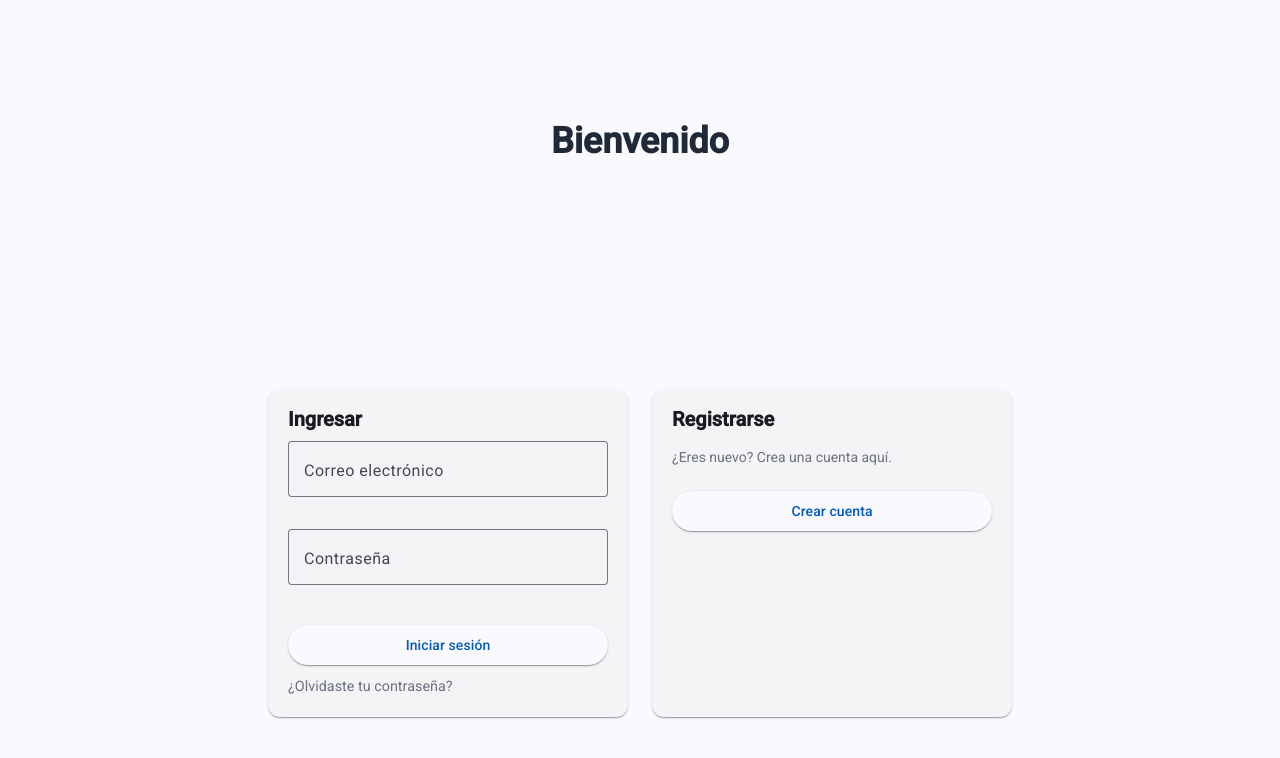
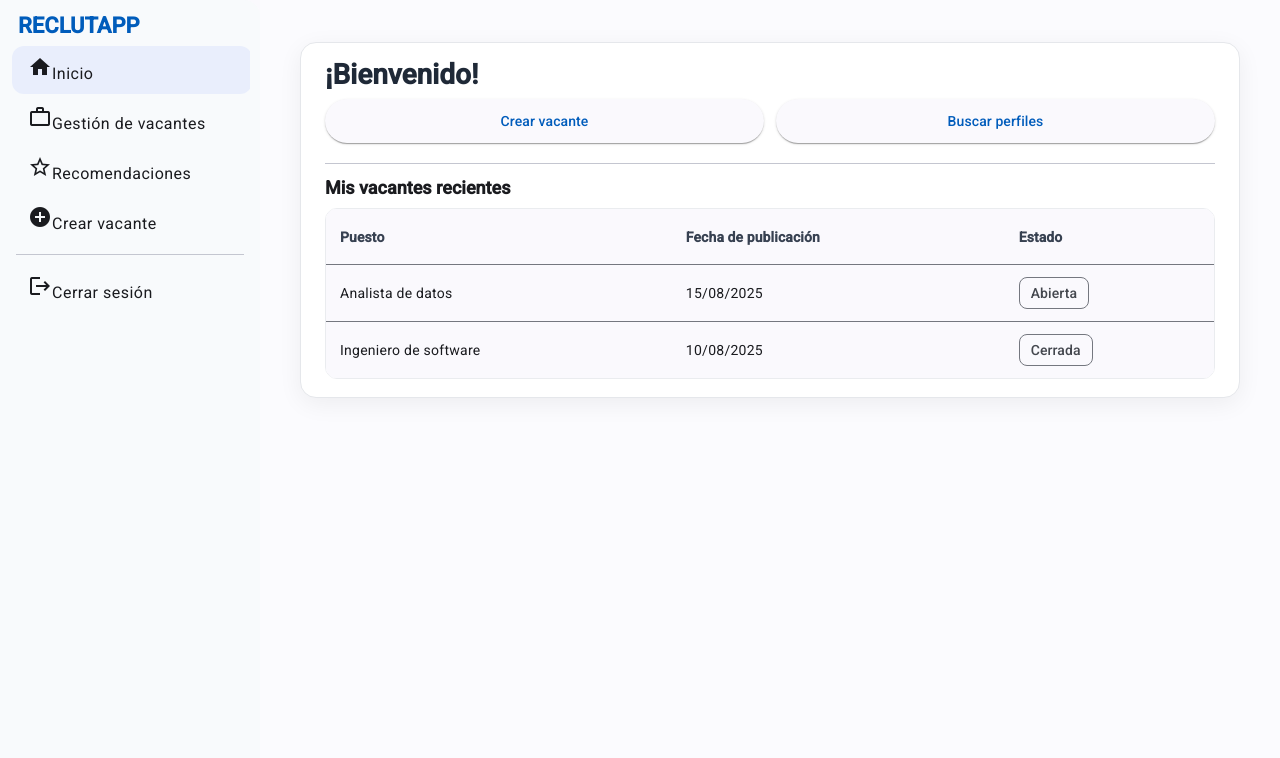
Before and after one commit to eaguilarf1/RECLUTAPP-Frontend, an Angular app: page /reclutador/inicio in a window 1280 px wide. Before the commit this address led to /auth/login. Shown: the top 758 px of the page. Built offline with nearby package versions, Linux system fonts and the light colour scheme.

Commit message:
Reclutador: Panel principal agregado

```diff
--- a/src/app/app-routing-module.ts
+++ b/src/app/app-routing-module.ts
@@ -20,6 +20,7 @@ const routes: Routes = [
       import('./features/auth/pages/forgot-password/forgot-password').then(m => m.ForgotPasswordComponent),
   },
 
+    // --- CANDIDATO ---
    {
     path: 'candidato',
     loadComponent: () =>
@@ -59,6 +60,29 @@ const routes: Routes = [
     ],
   },
 
+  // --- RECLUTADOR ---
+{
+  path: 'reclutador',
+  loadComponent: () =>
+    import('./features/recruiter/layout/layout').then(m => m.RecruiterLayoutComponent),
+  children: [
+    {
+      path: 'inicio',
+      loadComponent: () =>
+        import('./features/recruiter/pages/dashboard/dashboard')
+          .then(m => m.RecruiterDashboardComponent),
+    },
+    {
+  path: 'crear-vacante',
+  loadComponent: () =>
+    import('./features/recruiter/pages/create-vacancy/create-vacancy')
+      .then(m => m.CreateVacancyComponent),
+},
+
+    { path: '', pathMatch: 'full', redirectTo: 'inicio' },
+  ],
+},
+
   { path: '**', redirectTo: 'auth/login' },
 ];
 
--- /dev/null
+++ b/src/app/features/recruiter/layout/layout.html
@@ -0,0 +1,34 @@
+<mat-sidenav-container class="shell">
+  <mat-sidenav mode="side" opened class="sidenav">
+  <div class="brand">RECLUTAPP</div>
+
+ <mat-nav-list class="nav">
+  <a mat-list-item routerLink="/reclutador/inicio" routerLinkActive="active">
+    <mat-icon>home</mat-icon><span>Inicio</span>
+  </a>
+
+  <a mat-list-item routerLink="/reclutador/vacantes" routerLinkActive="active">
+    <mat-icon>work_outline</mat-icon><span>Gestión de vacantes</span>
+  </a>
+
+  <a mat-list-item routerLink="/reclutador/recomendaciones" routerLinkActive="active">
+    <mat-icon>star_border</mat-icon><span>Recomendaciones</span>
+  </a>
+
+  <a mat-list-item routerLink="/reclutador/crear-vacante" routerLinkActive="active">
+    <mat-icon>add_circle</mat-icon><span>Crear vacante</span>
+  </a>
+
+  <mat-divider class="nav-sep"></mat-divider>
+
+  <a mat-list-item class="logout" routerLink="/auth/login">
+    <mat-icon>logout</mat-icon><span>Cerrar sesión</span>
+  </a>
+</mat-nav-list>
+</mat-sidenav>
+
+
+  <mat-sidenav-content class="content">
+    <router-outlet />
+  </mat-sidenav-content>
+</mat-sidenav-container>
--- /dev/null
+++ b/src/app/features/recruiter/layout/layout.scss
@@ -0,0 +1,61 @@
+:host {
+  display: block;
+  overflow-x: hidden !important;
+}
+:host ::ng-deep .mat-drawer-container,
+:host ::ng-deep .mat-drawer-content {
+  overflow-x: hidden !important;
+}
+
+.shell { height: 100dvh; width: 100%; }
+
+.sidenav {
+  width: 260px;
+  padding: 12px 10px;
+  background: #f8fafc;
+  border-right: none;
+  box-sizing: border-box;
+
+  overflow-y: auto;
+  overflow-x: hidden !important;
+
+  scrollbar-width: thin;
+  scrollbar-color: transparent transparent;
+}
+.sidenav::-webkit-scrollbar {
+  height: 0; width: 0;
+}
+
+.sidenav .mat-drawer-inner-container {
+  overflow-y: auto;
+  overflow-x: hidden !important;
+}
+
+.brand {
+  font-weight: 800;
+  font-size: 22px;
+  color: var(--mat-sys-primary);
+  margin: 4px 8px 10px;
+}
+
+:host ::ng-deep .mdc-list {
+  padding: 0 !important;
+}
+
+mat-nav-list a.mat-mdc-list-item {
+  border-radius: 12px;
+  margin: 2px 2px;
+}
+mat-nav-list a.active { background: #e9eefc; }
+
+.nav-sep { margin: 10px 6px; }
+.logout  { margin: 6px 4px 0; }
+
+.content {
+  height: 100%;
+  background: #fbfbfe;
+  padding: 18px 16px 24px;
+  box-sizing: border-box;
+  overflow-y: auto;
+  overflow-x: hidden !important;
+}
--- /dev/null
+++ b/src/app/features/recruiter/layout/layout.ts
@@ -0,0 +1,16 @@
+import { Component } from '@angular/core';
+import { CommonModule } from '@angular/common';
+import { RouterModule } from '@angular/router';
+import { MatSidenavModule } from '@angular/material/sidenav';
+import { MatListModule } from '@angular/material/list';
+import { MatIconModule } from '@angular/material/icon';
+import { MatDividerModule } from '@angular/material/divider';
+
+@Component({
+  selector: 'recruiter-layout',
+  standalone: true,
+  imports: [CommonModule, RouterModule, MatSidenavModule, MatListModule, MatIconModule, MatDividerModule],
+  templateUrl: './layout.html',
+  styleUrls: ['./layout.scss'],
+})
+export class RecruiterLayoutComponent {}
--- /dev/null
+++ b/src/app/features/recruiter/pages/create-vacancy/create-vacancy.html
@@ -0,0 +1,6 @@
+<div class="wrap">
+  <div class="card">
+    <h1 class="title">Crear vacante</h1>
+    <p>Formulario en construcción. Aquí irá el alta de vacantes (puesto, ubicación, salario, requisitos, estado, etc.).</p>
+  </div>
+</div>
--- /dev/null
+++ b/src/app/features/recruiter/pages/create-vacancy/create-vacancy.scss
@@ -0,0 +1,7 @@
+.wrap { padding: 24px; display: flex; justify-content: center; }
+.card {
+  width: 100%; max-width: 860px; padding: 22px 24px;
+  background: #fff; border: 1px solid #e5e7eb; border-radius: 16px;
+  box-shadow: 0 6px 24px rgba(0,0,0,.06);
+}
+.title { margin: 0 0 8px; font-size: 24px; font-weight: 800; }
--- /dev/null
+++ b/src/app/features/recruiter/pages/create-vacancy/create-vacancy.ts
@@ -0,0 +1,11 @@
+import { Component } from '@angular/core';
+import { CommonModule } from '@angular/common';
+
+@Component({
+  selector: 'create-vacancy',
+  standalone: true,
+  imports: [CommonModule],
+  templateUrl: './create-vacancy.html',
+  styleUrls: ['./create-vacancy.scss'],
+})
+export class CreateVacancyComponent {}
--- /dev/null
+++ b/src/app/features/recruiter/pages/dashboard/dashboard.html
@@ -0,0 +1,44 @@
+<div class="wrap">
+  <mat-card class="card">
+    <h1 class="title">¡Bienvenido!</h1>
+
+    <div class="cta-row">
+      <button mat-raised-button color="primary" class="cta" (click)="crearVacante()">
+        Crear vacante
+      </button>
+      <button mat-raised-button color="primary" class="cta" (click)="buscarPerfiles()">
+        Buscar perfiles
+      </button>
+    </div>
+
+    <mat-divider class="sep"></mat-divider>
+
+    <div class="section-title">Mis vacantes recientes</div>
+
+    <div class="table-wrap">
+      <table mat-table [dataSource]="vacantes" class="mat-elevation-z0">
+        <ng-container matColumnDef="puesto">
+          <th mat-header-cell *matHeaderCellDef>Puesto</th>
+          <td mat-cell *matCellDef="let v">{{ v.puesto }}</td>
+        </ng-container>
+
+        <ng-container matColumnDef="fecha">
+          <th mat-header-cell *matHeaderCellDef>Fecha de publicación</th>
+          <td mat-cell *matCellDef="let v">{{ v.fecha }}</td>
+        </ng-container>
+
+        <ng-container matColumnDef="estado">
+          <th mat-header-cell *matHeaderCellDef>Estado</th>
+          <td mat-cell *matCellDef="let v">
+            <mat-chip [ngClass]="v.estado === 'Abierta' ? 'chip-open' : 'chip-closed'">
+              {{ v.estado }}
+            </mat-chip>
+          </td>
+        </ng-container>
+
+        <tr mat-header-row *matHeaderRowDef="displayedColumns"></tr>
+        <tr mat-row *matRowDef="let row; columns: displayedColumns;"></tr>
+      </table>
+    </div>
+  </mat-card>
+</div>
--- /dev/null
+++ b/src/app/features/recruiter/pages/dashboard/dashboard.scss
@@ -0,0 +1,23 @@
+.wrap { padding: 24px; display: flex; justify-content: center; }
+.card {
+  width: 100%; max-width: 980px;
+  padding: 22px 24px 18px;
+  border: 1px solid #e5e7eb; border-radius: 16px; background: #fff;
+  box-shadow: 0 6px 24px rgba(0,0,0,.06);
+}
+.title { font-size: 28px; font-weight: 800; margin: 0 0 14px; color:#1f2937; }
+
+.cta-row { display: grid; grid-template-columns: 1fr 1fr; gap: 12px; margin-bottom: 6px; }
+.cta { height: 44px; }
+
+.sep { margin: 14px 0; }
+.section-title { font-size: 18px; font-weight: 700; margin-bottom: 10px; }
+
+.table-wrap { overflow: auto; border-radius: 12px; border: 1px solid #eaecef; }
+table { width: 100%; }
+th, td { padding: 12px 14px; }
+th { font-weight: 700; color: #374151; background: #fafafa; }
+
+mat-chip { border-radius: 12px; font-weight: 600; }
+.chip-open  { background: #d1fae5; color: #065f46; }
+.chip-closed{ background: #e5e7eb; color: #374151; }
--- /dev/null
+++ b/src/app/features/recruiter/pages/dashboard/dashboard.ts
@@ -0,0 +1,35 @@
+import { Component } from '@angular/core';
+import { CommonModule } from '@angular/common';
+import { RouterModule } from '@angular/router';
+import { MatCardModule } from '@angular/material/card';
+import { MatButtonModule } from '@angular/material/button';
+import { MatIconModule } from '@angular/material/icon';
+import { MatTableModule } from '@angular/material/table';
+import { MatChipsModule } from '@angular/material/chips';
+import { MatDividerModule } from '@angular/material/divider';
+import { Router } from '@angular/router';
+
+type Vacante = { puesto: string; fecha: string; estado: 'Abierta'|'Cerrada' };
+
+@Component({
+  selector: 'recruiter-dashboard',
+  standalone: true,
+  imports: [
+    CommonModule, RouterModule,
+    MatCardModule, MatButtonModule, MatIconModule,
+    MatTableModule, MatChipsModule, MatDividerModule
+  ],
+  templateUrl: './dashboard.html',
+  styleUrls: ['./dashboard.scss'],
+})
+export class RecruiterDashboardComponent {
+   constructor(private router: Router) {}
+  displayedColumns = ['puesto','fecha','estado'];
+  vacantes: Vacante[] = [
+    { puesto: 'Analista de datos',     fecha: '15/08/2025', estado: 'Abierta' },
+    { puesto: 'Ingeniero de software', fecha: '10/08/2025', estado: 'Cerrada' },
+  ];
+
+  crearVacante() { this.router.navigate(['/reclutador/crear-vacante']); }
+  buscarPerfiles() {}
+}
```
